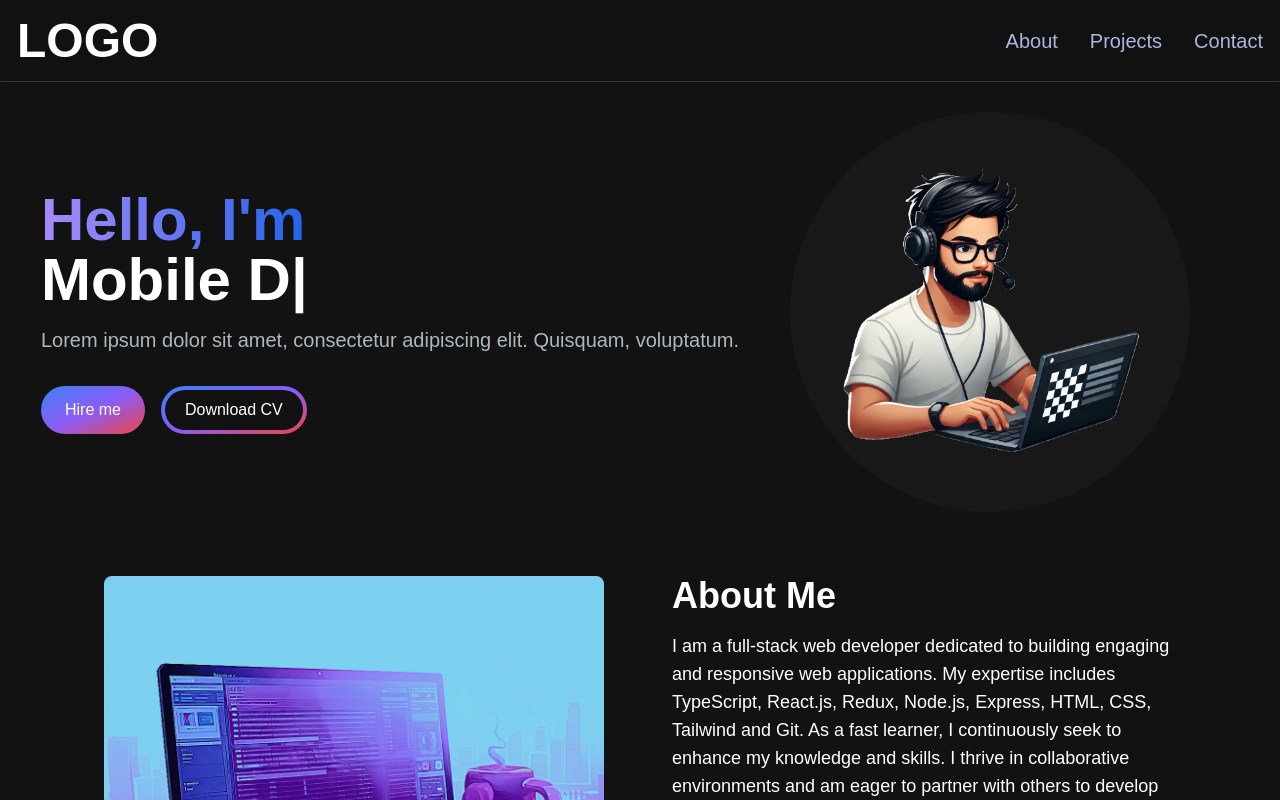
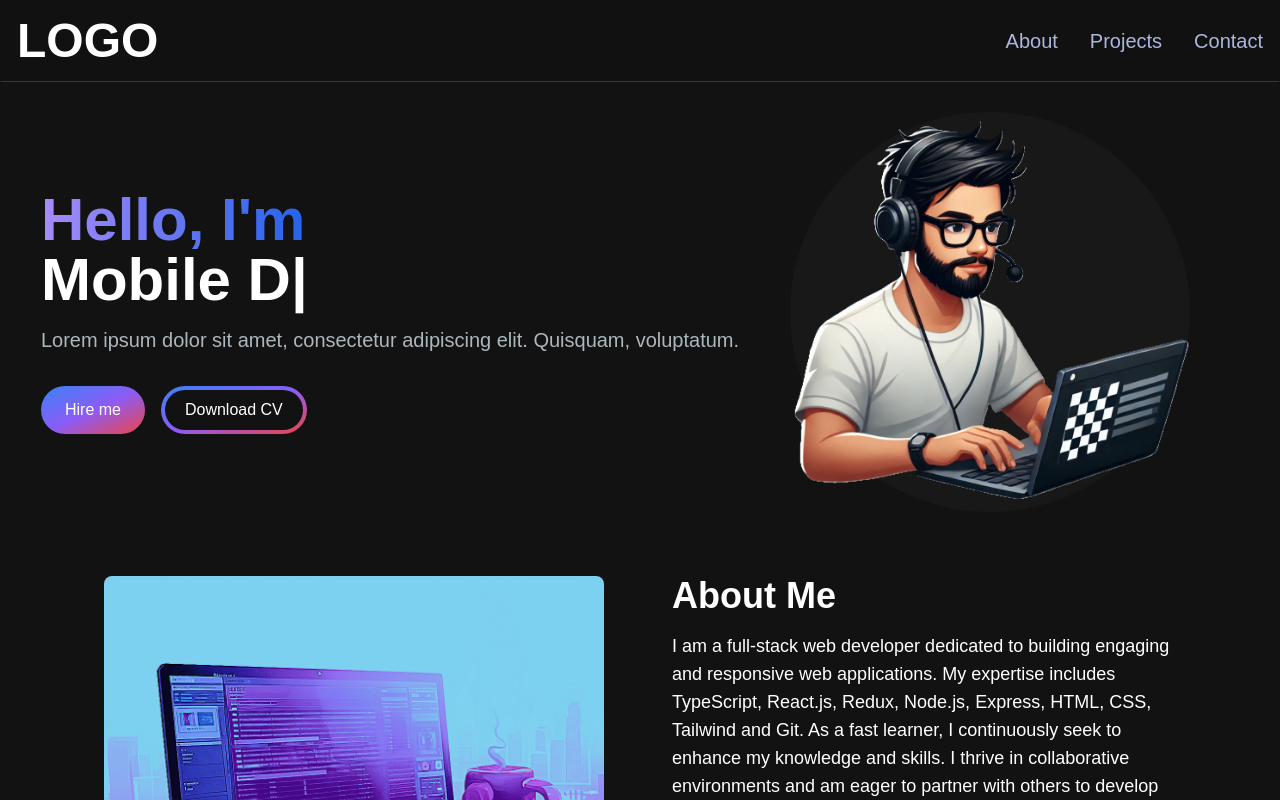
Before and after one commit to Leonnard19/portfolio-website, a Next.js app: page / in a window 1280 px wide. Shown: the top 800 px of the page. Built offline with nearby package versions, Linux system fonts and the light colour scheme.

Commit message:
image adjustments + fix title

```diff
--- a/src/app/Components/AboutSection.tsx
+++ b/src/app/Components/AboutSection.tsx
@@ -84,7 +84,7 @@ export const AboutSection = () => {
     <section id="about" className="text-white">
       <div className="md:grid md:grid-cols-2 gap-8 items-center py-8 px-4 xl:gap-16 sm:py-16 xl:px-16">
         <Image
-          src="/images/about-image.png"
+          src="/images/about.png"
           alt="about image"
           width={500}
           height={500}
--- a/src/app/Components/HeroSection.tsx
+++ b/src/app/Components/HeroSection.tsx
@@ -60,9 +60,10 @@ export const HeroSection = () => {
             <Image
               alt="avatar image"
               className="absolute transform -translate-x-1/2 -translate-y-1/2 top-1/2 left-1/2"
-              src="/images/avatar.PNG"
+              src="/images/avatar.png"
               width={300}
               height={300}
+              style={{ width: 'auto', height: 'auto' }}
             />
           </div>
         </motion.div>
--- a/src/app/layout.tsx
+++ b/src/app/layout.tsx
@@ -14,8 +14,8 @@ const geistMono = localFont({
 });
 
 export const metadata: Metadata = {
-  title: "Create Next App",
-  description: "Generated by create next app",
+  title: "Leonard's Portfolio",
+  description: "Leonard's portfolio",
 };
 
 export default function RootLayout({
```
Also changed, not shown: public/images/about.png (renamed from public/images/about-image.PNG).
